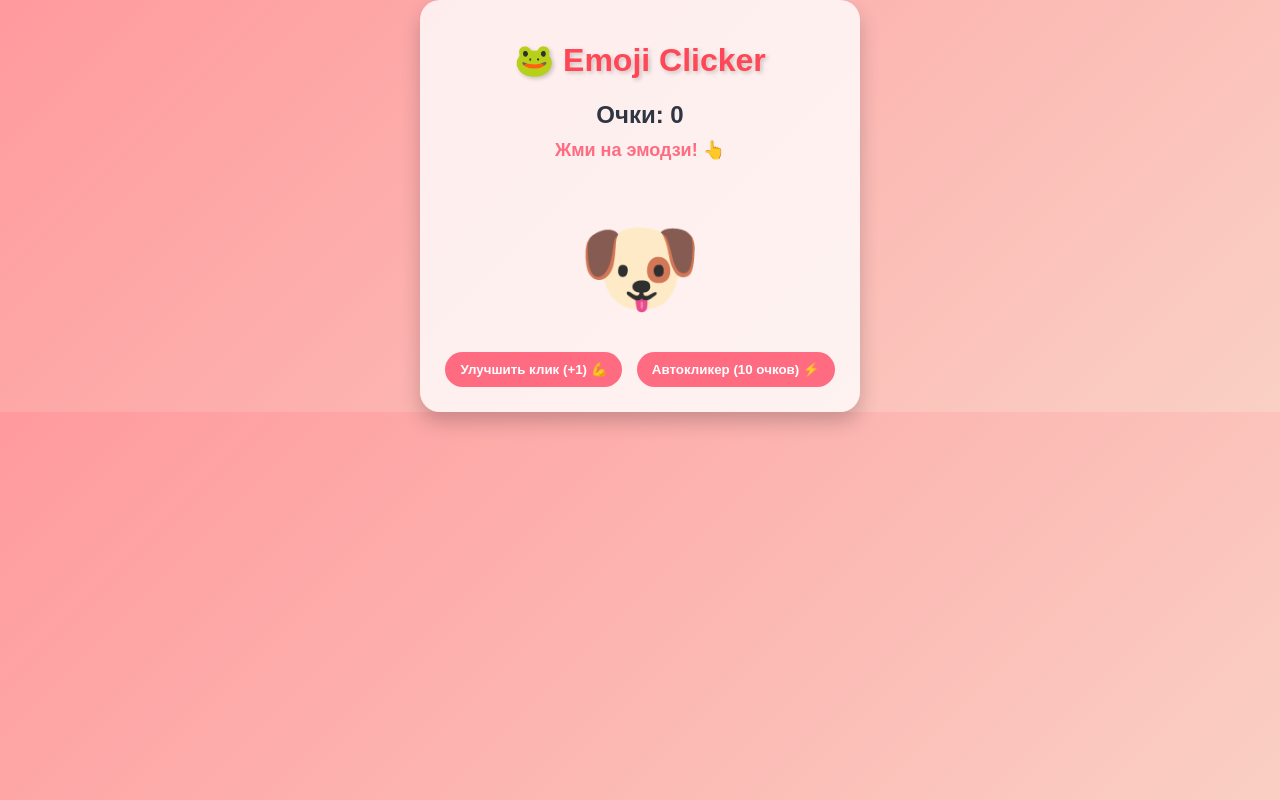
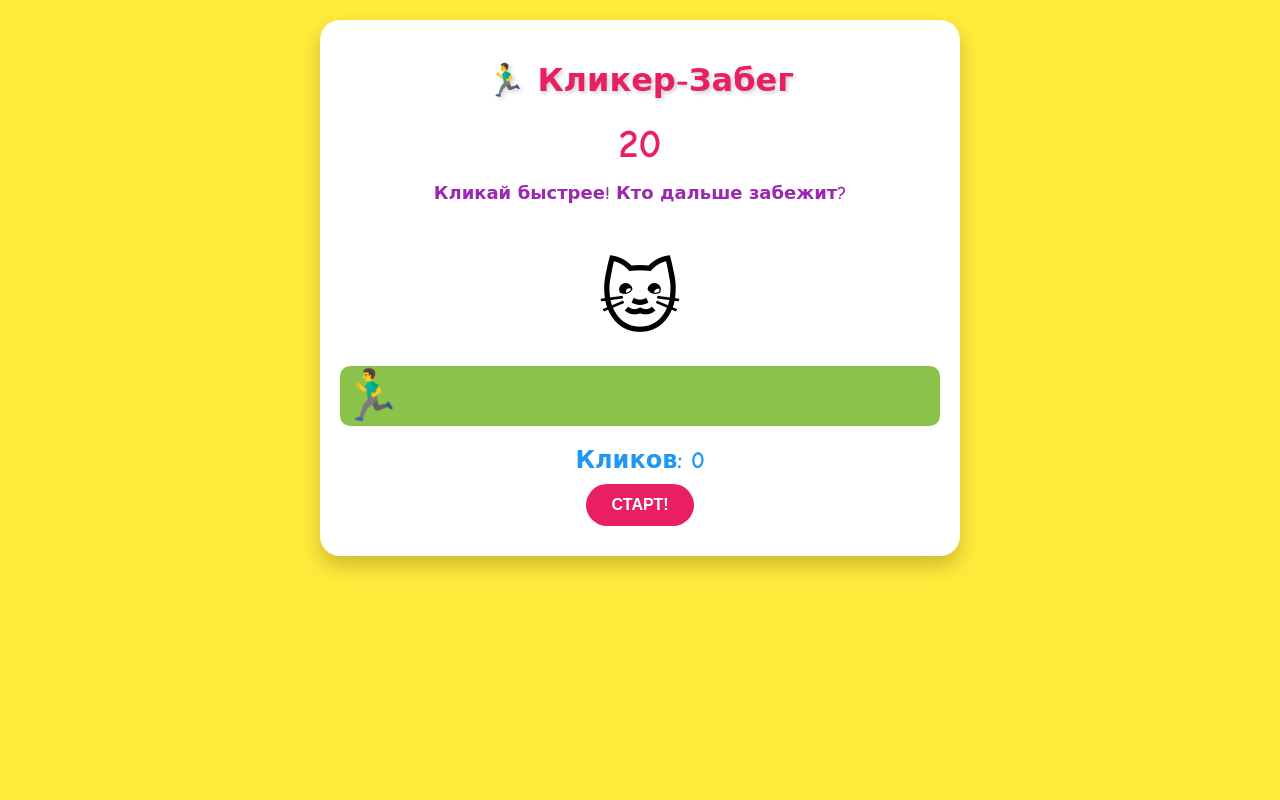
Before and after one commit to ll1k4/ll1k4.github.io, a plain HTML site: page index.html in a window 1280 px wide. Drawn offline with Linux system fonts and the light colour scheme.

Commit message:
Забег кликер

```diff
--- a/index.html
+++ b/index.html
@@ -3,70 +3,91 @@
 <head>
     <meta charset="UTF-8">
     <meta name="viewport" content="width=device-width, initial-scale=1.0">
-    <title>Emoji Clicker</title>
+    <title>Кликер-Забег</title>
     <style>
         body {
-            font-family: 'Arial', sans-serif;
-            background: linear-gradient(135deg, #ff9a9e, #fad0c4);
+            font-family: 'Comic Sans MS', cursive;
+            background: #ffeb3b;
             text-align: center;
             margin: 0;
-            padding: 0;
+            padding: 20px;
             user-select: none;
             overflow: hidden;
         }
         #game {
-            max-width: 400px;
+            max-width: 600px;
             margin: 0 auto;
             padding: 20px;
+            background: white;
             border-radius: 20px;
-            background: rgba(255, 255, 255, 0.8);
             box-shadow: 0 10px 20px rgba(0, 0, 0, 0.2);
         }
         h1 {
-            color: #ff4757;
+            color: #e91e63;
             text-shadow: 2px 2px 4px rgba(0, 0, 0, 0.2);
         }
-        #emoji-container {
-            font-size: 100px;
+        #timer {
+            font-size: 40px;
+            font-weight: bold;
+            color: #e91e63;
+            margin: 10px 0;
+        }
+        #click-area {
+            font-size: 80px;
             cursor: pointer;
             margin: 20px 0;
             transition: transform 0.1s;
         }
-        #emoji-container:active {
+        #click-area:active {
             transform: scale(0.9);
+        }
+        #joke-display {
+            font-size: 18px;
+            color: #9c27b0;
+            min-height: 50px;
+            margin: 15px 0;
+            font-weight: bold;
+        }
+        #race-track {
+            width: 100%;
+            height: 60px;
+            background: #8bc34a;
+            border-radius: 10px;
+            margin: 20px 0;
+            position: relative;
+            overflow: hidden;
+        }
+        #runner {
+            position: absolute;
+            left: 0;
+            top: 0;
+            font-size: 50px;
+            transition: left 0.3s;
         }
         #score {
             font-size: 24px;
             font-weight: bold;
-            color: #2f3542;
-        }
-        #meme-text {
-            font-size: 18px;
-            color: #ff6b81;
-            min-height: 50px;
-            margin: 10px 0;
-            font-weight: bold;
-        }
-        #upgrades {
-            margin-top: 20px;
+            color: #2196f3;
         }
         button {
-            background: #ff6b81;
+            background: #e91e63;
             color: white;
             border: none;
-            padding: 10px 15px;
-            margin: 5px;
+            padding: 12px 25px;
+            margin: 10px;
             border-radius: 50px;
             cursor: pointer;
             font-weight: bold;
-            transition: background 0.3s;
+            font-size: 16px;
+            transition: transform 0.2s;
         }
         button:hover {
-            background: #ff4757;
+            transform: scale(1.05);
         }
         .click-effect {
             position: absolute;
-            font-size: 30px;
+            font-size: 20px;
+            color: #ff5722;
             animation: float 1s ease-out;
             opacity: 0;
             pointer-events: none;
@@ -79,98 +100,99 @@
 </head>
 <body>
     <div id="game">
-        <h1>🐸 Emoji Clicker</h1>
-        <div id="score">Очки: 0</div>
-        <div id="meme-text">Жми на эмодзи! 👆</div>
-        <div id="emoji-container">🐶</div>
-        <div id="upgrades">
-            <button onclick="upgradeClickPower()">Улучшить клик (+1) 💪</button>
-            <button onclick="buyAutoClicker()">Автокликер (10 очков) ⚡</button>
+        <h1>🏃‍♂️ Кликер-Забег</h1>
+        <div id="timer">20</div>
+        <div id="joke-display">Кликай быстрее! Кто дальше забежит?</div>
+        <div id="click-area">🐱</div>
+        <div id="race-track">
+            <div id="runner">🏃‍♂️</div>
         </div>
+        <div id="score">Кликов: 0</div>
+        <button id="start-btn" onclick="startGame()">СТАРТ!</button>
     </div>
 
     <script>
+        // Игровые переменные
         let score = 0;
-        let clickPower = 1;
-        let autoClickers = 0;
-        const emojis = ["🐶", "🐱", "🐭", "🐹", "🐰", "🦊", "🐻", "🐼", "🦁", "🐮", "🐷", "🐸", "🐵", "🐔", "🐧", "🦄", "🐲", "🍕", "🍔", "🎮", "🚀", "💩"];
-        const memePhrases = [
-            "Крипово, но ок!",
-            "Это база!",
-            "Чисто пушка!",
-            "Ого, вау!",
-            "Агрёмн!",
-            "Кринжово...",
-            "Хайпанём немножко!",
-            "Мемная мощь!",
-            "Ты гений кликов!",
-            "Вот это да!",
-            "Лол, кек, чебурек!",
-            "Мем уровня 'Бог'"
+        let timeLeft = 20;
+        let gameActive = false;
+        let timer;
+
+        // 15+ пошлых шуток (18+)
+        const jokes = [
+            "Почему у дятла нет девушки? Потому что он всё время долбит!",
+            "Что общего между велосипедом и кроватью? И на том, и на другом можно устать!",
+            "Почему программисты такие плохи в сексе? Потому что они всегда забывают про foreplay и сразу переходят к execution!",
+            "Что сказал один сперматозоид другому? 'Блин, опять в рот попал!'",
+            "Почему мужчины любят большие груди? Потому что в маленьких даже телефон не заряжается!",
+            "Что сказал гинеколог пациентке? 'Ну что, будем смотреть или делать?'",
+            "Почему женщины носят трусы? Чтобы коты не смотрели порно!",
+            "Что общего между женой и пулей? И то, и другое сначала вылетает, а потом проблемы!",
+            "Почему мужчины после секса засыпают? Потому что даже Windows говорит 'Завершение работы...'",
+            "Что сказал презерватив перед смертью? 'Я кончил!'",
+            "Почему у мужчин утро начинается с стояка? Чтобы не забыть, что они ещё что-то могут поднять!",
+            "Что сказал гинеколог пациентке с большой грудью? 'Извините, я тут немного заблудился!'",
+            "Почему женщины не любят быстрых мужчин? Потому что 30 секунд - это не 'быстро', это 'рано'!",
+            "Что общего между женой и террористом? С террористом можно договориться!",
+            "Почему мужчины не понимают намёков? Потому что 'иди нахер' они понимают буквально!"
         ];
 
-        // Клик по эмодзи
-        document.getElementById("emoji-container").addEventListener("click", (e) => {
-            score += clickPower;
+        // Начать игру
+        function startGame() {
+            if (gameActive) return;
+
+            gameActive = true;
+            score = 0;
+            timeLeft = 20;
             updateScore();
+            document.getElementById("start-btn").disabled = true;
 
-            // Меняем эмодзи
-            const emojiContainer = document.getElementById("emoji-container");
-            emojiContainer.textContent = emojis[Math.floor(Math.random() * emojis.length)];
+            // Таймер
+            timer = setInterval(() => {
+                timeLeft--;
+                document.getElementById("timer").textContent = timeLeft;
 
-            // Анимация
-            emojiContainer.style.transform = "scale(0.9)";
-            setTimeout(() => { emojiContainer.style.transform = "scale(1)"; }, 100);
+                if (timeLeft <= 0) {
+                    endGame();
+                }
+            }, 1000);
 
-            // Рандомная фраза
-            document.getElementById("meme-text").textContent =
-                memePhrases[Math.floor(Math.random() * memePhrases.length)];
+            // Клик-зона
+            document.getElementById("click-area").onclick = () => {
+                if (!gameActive) return;
 
-            // Эффект при клике
-            const effect = document.createElement("div");
-            effect.className = "click-effect";
-            effect.textContent = "+" + clickPower;
-            effect.style.left = (e.clientX - 20) + "px";
-            effect.style.top = (e.clientY - 50) + "px";
-            document.body.appendChild(effect);
-            setTimeout(() => effect.remove(), 1000);
-        });
+                score++;
+                updateScore();
 
-        // Улучшение клика
-        function upgradeClickPower() {
-            if (score >= 10) {
-                score -= 10;
-                clickPower += 1;
-                updateScore();
-                document.getElementById("meme-text").textContent = "Теперь ты кликаешь сильнее! 💥";
-            } else {
-                document.getElementById("meme-text").textContent = "Не хватает очков! Кликай больше!";
-            }
+                // Анимация клика
+                const clickArea = document.getElementById("click-area");
+                clickArea.style.transform = "scale(0.9)";
+                setTimeout(() => { clickArea.style.transform = "scale(1)"; }, 100);
+
+                // Шутка (каждый 3-й клик)
+                if (score % 3 === 0) {
+                    document.getElementById("joke-display").textContent =
+                        jokes[Math.floor(Math.random() * jokes.length)];
+                }
+
+                // Движение бегуна
+                const progress = Math.min(score / 100, 1);
+                document.getElementById("runner").style.left = `calc(${progress * 100}% - 50px)`;
+            };
         }
 
-        // Автокликер
-        function buyAutoClicker() {
-            if (score >= 10) {
-                score -= 10;
-                autoClickers += 1;
-                updateScore();
-                document.getElementById("meme-text").textContent = "Автокликер куплен! ⚡";
-            } else {
-                document.getElementById("meme-text").textContent = "Нужно больше очков!";
-            }
+        // Конец игры
+        function endGame() {
+            clearInterval(timer);
+            gameActive = false;
+            document.getElementById("start-btn").disabled = false;
+            document.getElementById("joke-display").textContent =
+                `Игра окончена! Ты сделал ${score} кликов!`;
         }
 
-        // Автокликер работает каждую секунду
-        setInterval(() => {
-            if (autoClickers > 0) {
-                score += autoClickers;
-                updateScore();
-            }
-        }, 1000);
-
-        // Обновление счёта
+        // Обновление счета
         function updateScore() {
-            document.getElementById("score").textContent = `Очки: ${score}`;
+            document.getElementById("score").textContent = `Кликов: ${score}`;
         }
     </script>
 </body>
```
